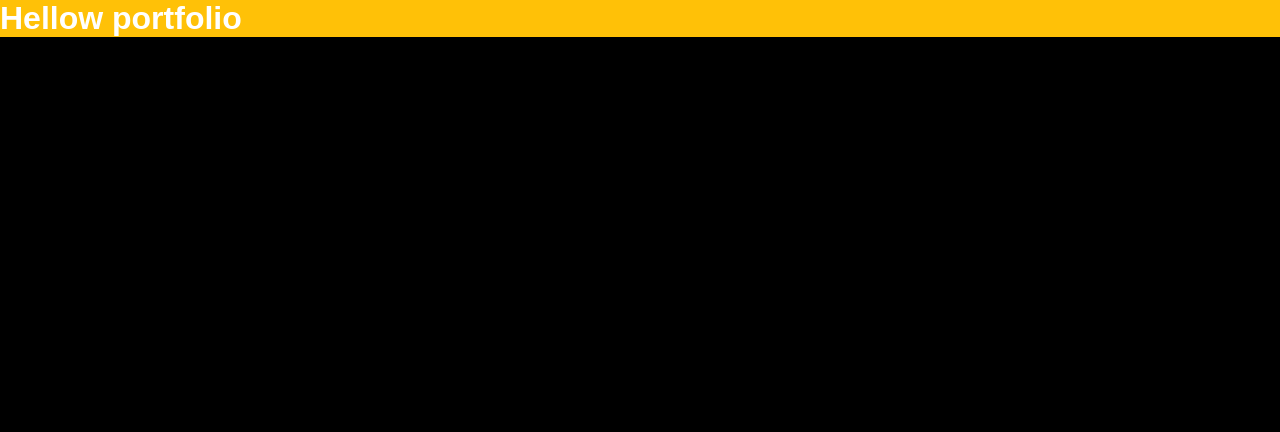
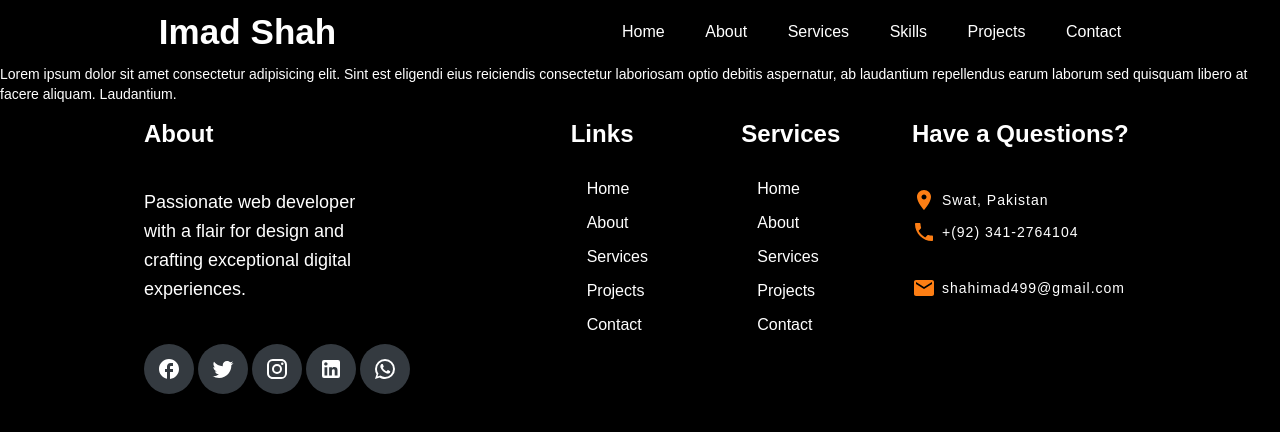
Before and after one commit to CodeCraft4/My_Portfolio, a React (Vite) app: page / in a window 1280 px wide. Shown: the top 432 px of the page. Built offline with nearby package versions, Linux system fonts and the light colour scheme.

Commit message:
feat: changes

```diff
--- a/src/core/App/App.tsx
+++ b/src/core/App/App.tsx
@@ -1,10 +1,12 @@
-import { COLORS } from "@muc/constants";
+import { ThemeProvider } from "@emotion/react";
+import { HomeModule } from "@muc/modules";
+import { theme } from "@muc/styles";
 
 const App = () => {
   return (
-    <div>
-      <h1 style={{ backgroundColor: COLORS.primary.main }}>Hellow portfolio</h1>
-    </div>
+    <ThemeProvider theme={theme}>
+      <HomeModule />
+    </ThemeProvider>
   );
 };
 
```
